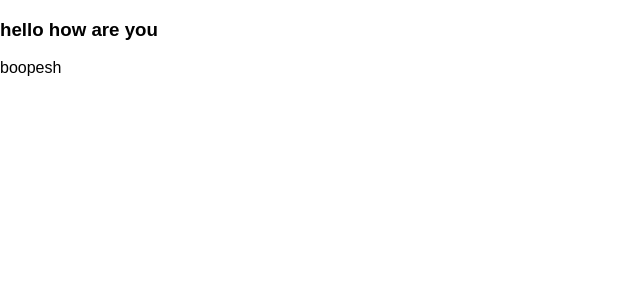
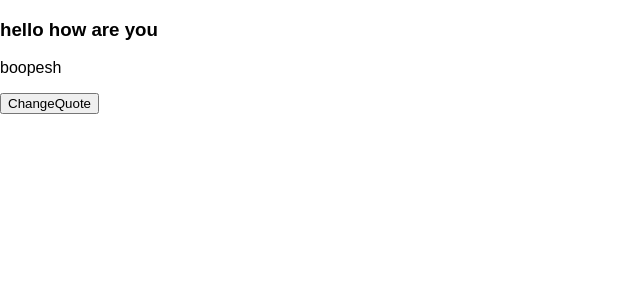
Before and after one commit to boopeshmahendran/random-quotes, a React (Create React App) app: page / in a window 1280 px wide. Shown: the top 300 px of the page, without its empty margins (0-640 px from the left). Built offline with nearby package versions, Linux system fonts and the light colour scheme.

Commit message:
Added ChangeQuote component

```diff
--- a/package.json
+++ b/package.json
@@ -6,6 +6,7 @@
     "react-scripts": "0.8.5"
   },
   "dependencies": {
+    "jquery": "^3.1.1",
     "react": "^15.4.2",
     "react-dom": "^15.4.2"
   },
--- a/src/App.js
+++ b/src/App.js
@@ -1,5 +1,7 @@
 import React, { Component } from 'react';
 import QuoteContainer from './components/QuoteContainer';
+import ChangeQuote from './components/ChangeQuote';
+import $ from 'jquery';
 
 class App extends Component {
   constructor(props) {
@@ -11,10 +13,30 @@ class App extends Component {
           }
       }
   }
+  changeQuote() {
+      var self = this;
+      $.ajax({
+          url: 'http://quotesondesign.com/wp-json/posts',
+          data: {
+              'filter[orderby]': 'rand',
+              'filter[posts_per_page]': 1
+          },
+          success: function(data) {
+              self.setState({
+                      quote: {
+                          quote: data[0].content,
+                          author: data[0].title,
+                      }
+              });
+              console.log(data[0]);
+          }
+      });
+  }
   render() {
     return (
       <div>
         <QuoteContainer quote={this.state.quote}/>
+        <ChangeQuote changeQuote={this.changeQuote.bind(this)}/>
       </div>
     );
   }
--- /dev/null
+++ b/src/components/ChangeQuote.js
@@ -0,0 +1,11 @@
+import React, { Component } from 'react';
+
+class ChangeQuote extends Component {
+    render() {
+        return (
+            <button onClick={this.props.changeQuote}> ChangeQuote</button>
+        );
+    }
+}
+
+export default ChangeQuote;
```
